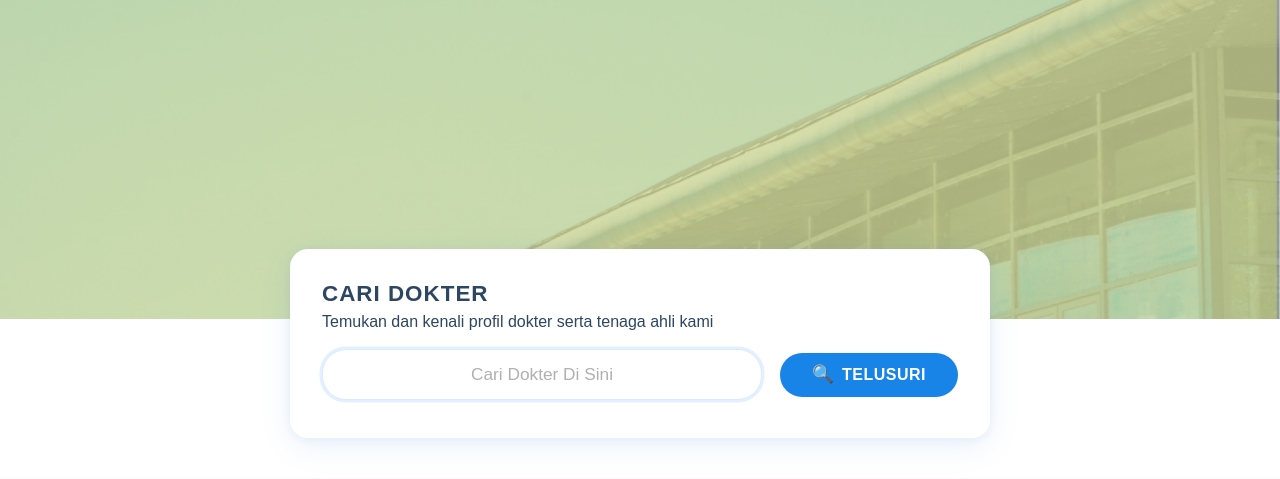
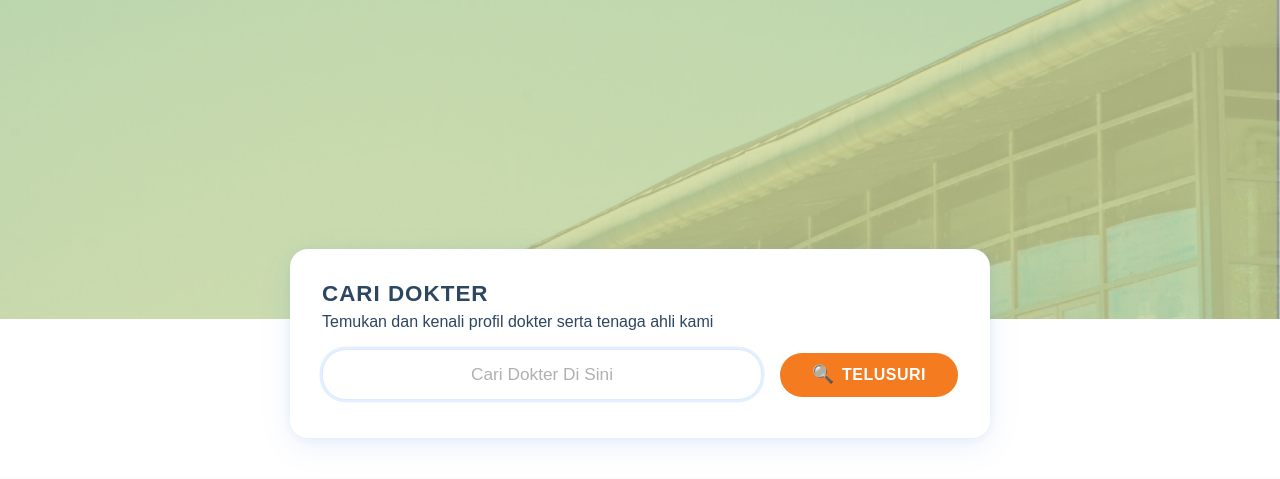
Before and after one commit to ucok-hub/Projek-UAS-RS-KARTINI, a PHP site: page /home.html in a window 1280 px wide. Shown: the part 86-565 px from the top of the page. Run offline with PHP 8.4, Linux system fonts and the light colour scheme; some libraries are stand-ins or nearby versions.

Commit message:
search box color fix

```diff
--- a/home.css
+++ b/home.css
@@ -502,7 +502,7 @@ nav a {
   display: flex;
   align-items: center;
   gap: 8px;
-  background: #1884e8;
+  background: #f47b20;
   color: #fff;
   border: none;
   border-radius: 999px;
@@ -515,7 +515,7 @@ nav a {
   transition: background 0.2s;
 }
 .btn-telusuri:hover {
-  background: #0d6ec7;
+  background: #d68649;
 }
 .search-icon {
   font-size: 1.1em;
@@ -528,7 +528,7 @@ nav a {
 }
 #hasilCari {
   margin-top: 10px;
-  color: #1884e8;
+  color: #f47b20;
   font-weight: bold;
 }
 
@@ -610,7 +610,7 @@ nav a {
   min-width: 0;
 }
 .search-doctor-form input[type="text"]:focus {
-  border: 1.5px solid #1884e8;
+  border: 1.5px solid #f47b20;
   box-shadow: 0 0 0 3px #b6dbff;
 }
 .search-doctor-form input[type="text"]::placeholder {
@@ -622,7 +622,7 @@ nav a {
   display: flex;
   align-items: center;
   gap: 8px;
-  background: #1884e8;
+  background: #f47b20
   color: #fff;
   border: none;
   border-radius: 999px;
@@ -635,7 +635,7 @@ nav a {
   transition: background 0.2s;
 }
 .btn-telusuri:hover {
-  background: #0d6ec7;
+  background: #f47b20
 }
 .search-icon {
   font-size: 1.1em;
@@ -648,6 +648,6 @@ nav a {
 }
 #hasilCari {
   margin-top: 10px;
-  color: #1884e8;
+  color: #f47b20
   font-weight: bold;
 }
```
